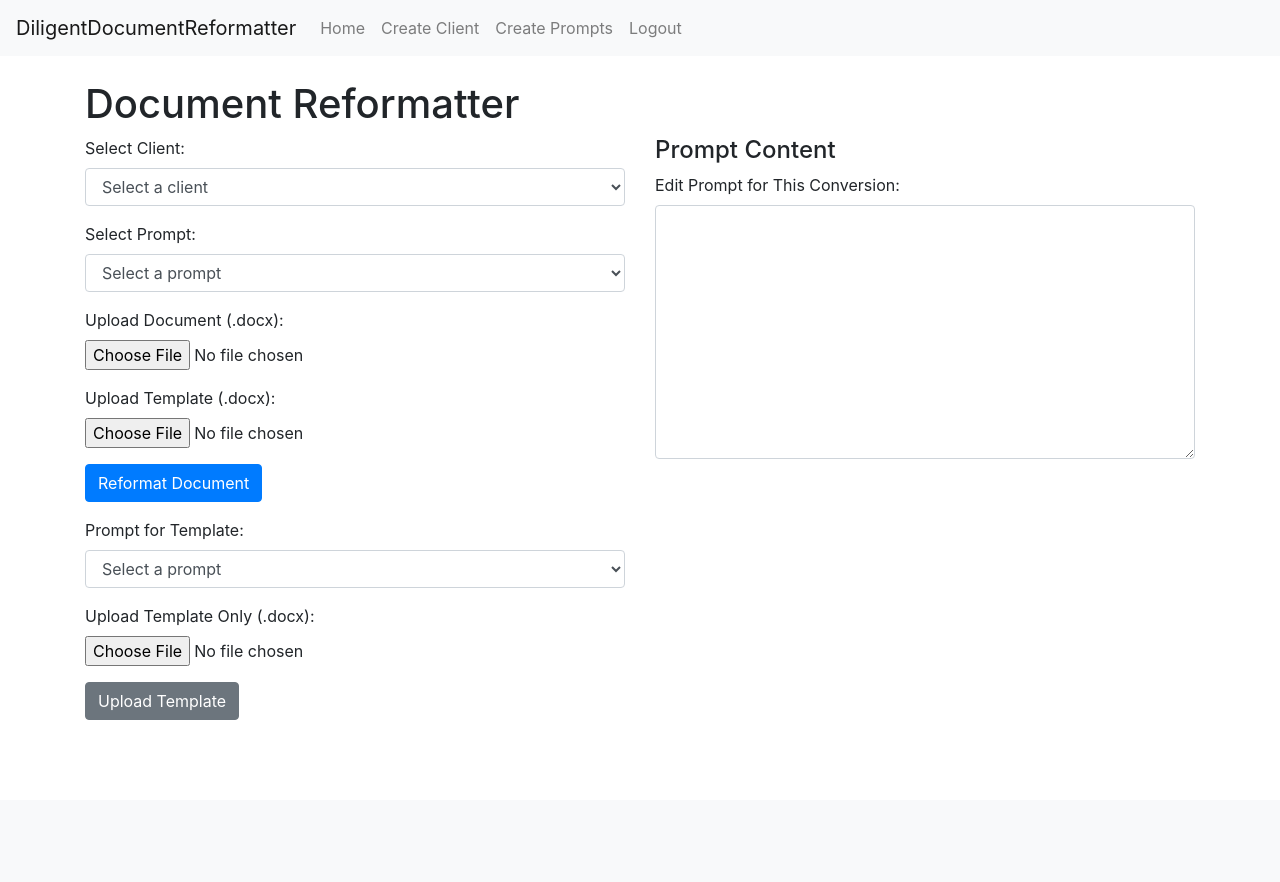
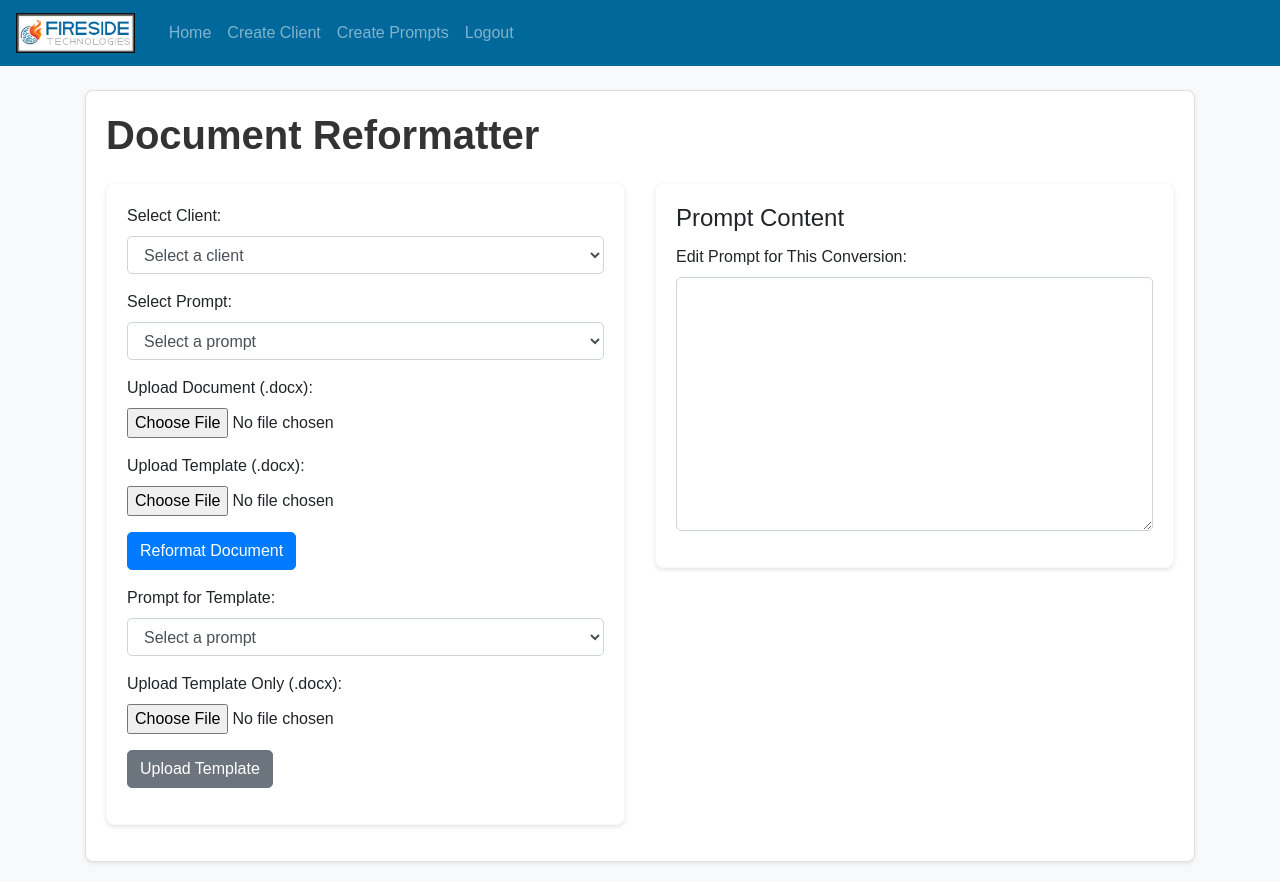
Before and after one commit to joepiercefireside/docreformatter, a Flask app: page / in a window 1280 px wide. Before the commit the page ends 720 px from the top, so only its background shows below. Run offline with Flask 3, Linux system fonts and the light colour scheme; the visitor is signed in with stand-in values (Sample User, id 1); data that the repository does not hold is empty; some libraries are stand-ins or nearby versions.

Commit message:
restore logo

```diff
--- /dev/null
+++ b/static/css/style.css
@@ -0,0 +1,40 @@
+body {
+    background-color: #f8f9fa; /* Light grey background */
+    font-family: 'Arial', sans-serif;
+}
+
+.navbar {
+    background-color: #00689B !important; /* Custom blue */
+}
+
+.navbar-brand img {
+    margin-right: 10px;
+}
+
+.card {
+    border-radius: 8px; /* Rounded corners */
+    background-color: #ffffff; /* White background for contrast */
+    margin-bottom: 20px;
+}
+
+.card-body {
+    padding: 20px;
+}
+
+.form-control, .btn {
+    border-radius: 5px;
+}
+
+.alert {
+    border-radius: 5px;
+}
+
+h1.card-title {
+    color: #333;
+    font-weight: bold;
+}
+
+.card.border-light {
+    border: 1px solid #dee2e6;
+    box-shadow: 0 2px 4px rgba(0, 0, 0, 0.1);
+}
--- a/templates/base.html
+++ b/templates/base.html
@@ -1,4 +1,43 @@
-<!DOCTYPE html>
+<script type="text/javascript">
+        var gk_isXlsx = false;
+        var gk_xlsxFileLookup = {};
+        var gk_fileData = {};
+        function filledCell(cell) {
+          return cell !== '' && cell != null;
+        }
+        function loadFileData(filename) {
+        if (gk_isXlsx && gk_xlsxFileLookup[filename]) {
+            try {
+                var workbook = XLSX.read(gk_fileData[filename], { type: 'base64' });
+                var firstSheetName = workbook.SheetNames[0];
+                var worksheet = workbook.Sheets[firstSheetName];
+
+                // Convert sheet to JSON to filter blank rows
+                var jsonData = XLSX.utils.sheet_to_json(worksheet, { header: 1, blankrows: false, defval: '' });
+                // Filter out blank rows (rows where all cells are empty, null, or undefined)
+                var filteredData = jsonData.filter(row => row.some(filledCell));
+
+                // Heuristic to find the header row by ignoring rows with fewer filled cells than the next row
+                var headerRowIndex = filteredData.findIndex((row, index) =>
+                  row.filter(filledCell).length >= filteredData[index + 1]?.filter(filledCell).length
+                );
+                // Fallback
+                if (headerRowIndex === -1 || headerRowIndex > 25) {
+                  headerRowIndex = 0;
+                }
+
+                // Convert filtered JSON back to CSV
+                var csv = XLSX.utils.aoa_to_sheet(filteredData.slice(headerRowIndex)); // Create a new sheet from filtered array of arrays
+                csv = XLSX.utils.sheet_to_csv(csv, { header: 1 });
+                return csv;
+            } catch (e) {
+                console.error(e);
+                return "";
+            }
+        }
+        return gk_fileData[filename] || "";
+        }
+        </script><!DOCTYPE html>
 <html lang="en">
 <head>
     <meta charset="UTF-8">
@@ -8,8 +47,10 @@
     <link rel="stylesheet" href="{{ url_for('static', filename='css/style.css') }}">
 </head>
 <body>
-    <nav class="navbar navbar-expand-lg navbar-light bg-light">
-        <a class="navbar-brand" href="{{ url_for('index') }}">DiligentDocumentReformatter</a>
+    <nav class="navbar navbar-expand-lg navbar-dark" style="background-color: #00689B;">
+        <a class="navbar-brand" href="{{ url_for('index') }}">
+            <img src="{{ url_for('static', filename='images/diligent_logo.png') }}" alt="Diligent Logo" height="40">
+        </a>
         <button class="navbar-toggler" type="button" data-toggle="collapse" data-target="#navbarNav" aria-controls="navbarNav" aria-expanded="false" aria-label="Toggle navigation">
             <span class="navbar-toggler-icon"></span>
         </button>
@@ -32,14 +73,14 @@
                     <li class="nav-item">
                         <a class="nav-link" href="{{ url_for('login') }}">Login</a>
                     </li>
- atuais                    <li class="nav-item">
+                    <li class="nav-item">
                         <a class="nav-link" href="{{ url_for('register') }}">Register</a>
                     </li>
                 {% endif %}
             </ul>
         </div>
     </nav>
-    <div class="container">
+    <div class="container mt-4">
         {% with messages = get_flashed_messages(with_categories=true) %}
             {% if messages %}
                 {% for category, message in messages %}
--- a/templates/index.html
+++ b/templates/index.html
@@ -1,10 +1,53 @@
-<!DOCTYPE html>
+<script type="text/javascript">
+        var gk_isXlsx = false;
+        var gk_xlsxFileLookup = {};
+        var gk_fileData = {};
+        function filledCell(cell) {
+          return cell !== '' && cell != null;
+        }
+        function loadFileData(filename) {
+        if (gk_isXlsx && gk_xlsxFileLookup[filename]) {
+            try {
+                var workbook = XLSX.read(gk_fileData[filename], { type: 'base64' });
+                var firstSheetName = workbook.SheetNames[0];
+                var worksheet = workbook.Sheets[firstSheetName];
+
+                // Convert sheet to JSON to filter blank rows
+                var jsonData = XLSX.utils.sheet_to_json(worksheet, { header: 1, blankrows: false, defval: '' });
+                // Filter out blank rows (rows where all cells are empty, null, or undefined)
+                var filteredData = jsonData.filter(row => row.some(filledCell));
+
+                // Heuristic to find the header row by ignoring rows with fewer filled cells than the next row
+                var headerRowIndex = filteredData.findIndex((row, index) =>
+                  row.filter(filledCell).length >= filteredData[index + 1]?.filter(filledCell).length
+                );
+                // Fallback
+                if (headerRowIndex === -1 || headerRowIndex > 25) {
+                  headerRowIndex = 0;
+                }
+
+                // Convert filtered JSON back to CSV
+                var csv = XLSX.utils.aoa_to_sheet(filteredData.slice(headerRowIndex)); // Create a new sheet from filtered array of arrays
+                csv = XLSX.utils.sheet_to_csv(csv, { header: 1 });
+                return csv;
+            } catch (e) {
+                console.error(e);
+                return "";
+            }
+        }
+        return gk_fileData[filename] || "";
+        }
+        </script><!DOCTYPE html>
 {% extends "base.html" %}
 {% block title %}Document Reformatter{% endblock %}
 {% block content %}
-<h1 class="mt-4">Document Reformatter</h1>
+<div class="card shadow-sm">
+    <div class="card-body">
+        <h1 class="card-title mb-4">Document Reformatter</h1>
         <div class="row">
             <div class="col-md-6">
+                <div class="card border-light mb-3">
+                    <div class="card-body">
                         <form method="POST" enctype="multipart/form-data">
                             <input type="hidden" name="action" value="select_client">
                             <div class="form-group">
@@ -58,11 +101,19 @@
                             </form>
                         {% endif %}
                     </div>
+                </div>
+            </div>
             <div class="col-md-6">
-        <h4>Prompt Content</h4>
+                <div class="card border-light mb-3">
+                    <div class="card-body">
+                        <h4 class="card-title">Prompt Content</h4>
                         <div class="form-group">
                             <label for="custom_prompt">Edit Prompt for This Conversion:</label>
                             <textarea class="form-control" id="custom_prompt" name="custom_prompt" rows="10">{{ prompt_content }}</textarea>
+                        </div>
+                    </div>
+                </div>
+            </div>
         </div>
     </div>
 </div>
```
Lines whose indentation alone changed are shown as unchanged.
